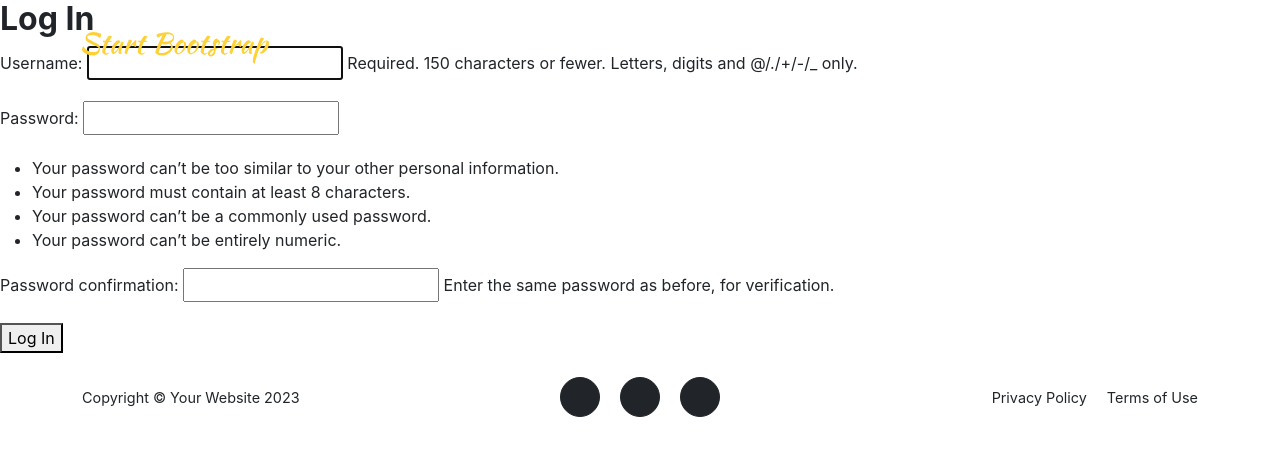
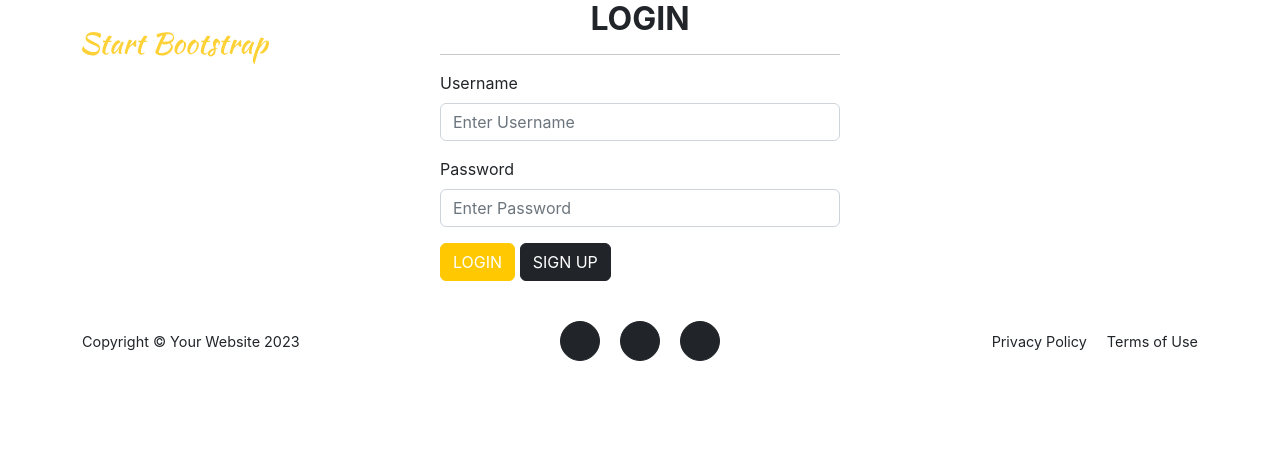
Before and after one commit to michmattera/HerBody, a Django app: template templates/login.html in a window 1280 px wide. Shown: the top 456 px of the page. Run offline with Django 3.2, Linux system fonts and the light colour scheme; the template is opened without the code that fills it: values that come from a table or form of the project are taken from there, others are empty; some libraries are stand-ins or nearby versions.

Commit message:
Change login function , and move it to forms.py

```diff
--- a/erbod/urls.py
+++ b/erbod/urls.py
@@ -6,5 +6,5 @@ urlpatterns = [
     path('admin/', admin.site.urls),
     path('', include('myproject.urls'), name='myproject_urls'),
     # path("accounts/", include("django.contrib.auth.urls")),
-    path('', TemplateView.as_view(template_name="home.html"), name="home"),
+    path('', TemplateView.as_view(template_name="index.html"), name="home"),
 ]
--- a/myproject/forms.py
+++ b/myproject/forms.py
@@ -1,11 +1,61 @@
-from django import forms
 from django.contrib.auth.forms import UserCreationForm
-from django.contrib.auth.models import User
+from django.contrib.auth import forms
+from django.shortcuts import redirect, render
+from django.contrib.auth.models import User, auth
+from django.urls import reverse_lazy
+
+from django.contrib import messages
+from django.contrib.auth import login, authenticate
 
 # https://www.javatpoint.com/django-usercreationform
+# https://www.pythontutorial.net/django-tutorial/django-login/
+
+# function to register users
+def register(request):
+    if request.method == 'POST':
+        username = request.POST['username']
+        email = request.POST['email']
+        password = request.POST['password']
+        confirm_password = request.POST['confirm_password']
+
+        if password == confirm_password:
+            if User.objects.filter(username=username).exists():
+                messages.info(request, 'Username is already taken')
+                return redirect('register')
+            elif User.objects.filter(email=email).exists():
+                messages.info(request, 'Email is already taken')
+                return redirect('register')
+            else:
+                user = User.objects.create_user(username=username, password=password,
+                                        email=email)
+                user.save()
+
+                return redirect('home')
+
+        else:
+            messages.info(request, 'Both passwords are not matching')
+            return redirect(register)
+
+    else:
+        return render(request, 'register.html')
 
 
-class signUpForm(UserCreationForm):
-    class meta:
-        model = User
-        fields = ['Username', 'Email', 'Password1', 'Password2']
+# function to login the user
+def login(request):
+    if request.method == 'POST':
+        username = request.POST['username']
+        password = request.POST['password']
+
+        user = auth.authenticate(username=username, password=password)
+
+        if user is not None:
+            auth.login(request, user)
+            messages.info(request, 'You have logged in correctly')
+            return redirect('home')
+        else:
+            messages.info(request, 'Invalid Username or Password')
+            return redirect('login')
+
+    else:
+        # here you should select the page that you want to redirect the user
+        return render(request, 'login.html')
--- a/myproject/urls.py
+++ b/myproject/urls.py
@@ -1,12 +1,13 @@
 from . import views
 from django.urls import path
-from .views import register
+from . import forms
+from .forms import register
+from .forms import login
 
 
 urlpatterns = [
     path('', views.BookingListView.as_view(), name='booking'),
-    path('register/', views.register, name="register"),
-    # path("signup/", SignUpView.as_view(), name="signup"),
-    # path("login/", LoginView.as_view(), name="login"),
+    path('register/', forms.register, name="register"),
+    path("login/", forms.login, name="login"),
 
 ]
--- a/templates/index.html
+++ b/templates/index.html
@@ -9,5 +9,11 @@
         <a class="btn btn-primary btn-xl text-uppercase" href="register">Sign Up</a>
     </div>
 </header>
+{% if user.is_authenticated %}
+Hi {{ user.username }}!
+{% else %}
+<p>You are not logged in</p>
+<a href="{% url 'login' %}">Log In</a>
+{% endif %}
 
 {% endblock %}
--- a/templates/login.html
+++ b/templates/login.html
@@ -1,12 +1,35 @@
-{% extends 'base.html' %}
+{% extends "base.html" %}
 
 {% block title %}Login{% endblock %}
 
 {% block content %}
-<h2>Log In</h2>
-<form method="post">
-  {% csrf_token %}
-  {{ form.as_p }}
-  <button type="submit">Log In</button>
-</form>
+  <form action="" method="POST" class="form-horizontal">
+		{% csrf_token%}
+		<div class="mx-auto" style="width: 400px;">
+
+			<div class="col-xs-8 col-xs-offset-4">
+				<h2 style="text-align:center;">LOGIN</h2>
+			</div>
+			<hr />
+			<div class="form-group">
+				<label for="username">Username</label>
+				<input type="text" class="form-control" name="username" id="username" placeholder="Enter Username"
+					Required>
+			</div>
+			<div class="form-group">
+				<label for="password">Password</label>
+				<input type="password" class="form-control" name="password" id="password" placeholder="Enter Password"
+					Required>
+			</div>
+			<button type="submit" class="btn btn-primary">LOGIN</button>
+			<a class="btn btn-dark" href="register.html" role="button">SIGN UP</a>
+		</div>
+	</form>
+	<div class="form-group">
+		{% for message in messages %}
+		<div class="alert alert-danger" role="alert">
+			{{message}}
+		</div>
+		{% endfor %}
+	</div>
 {% endblock %}
--- a/templates/register.html
+++ b/templates/register.html
@@ -3,7 +3,6 @@
 {% block title %}Sign Up{% endblock %}
 
 {% block content %}
-  <h2>Sign up</h2>
   <!-- <form method="post">
     {% csrf_token %}
     {{ form.as_p }}
```
Also changed, not shown: myproject/models.py (+16 -7 lines), myproject/views.py (+2 -38 lines), myproject/migrations/0005_client.py (added).
